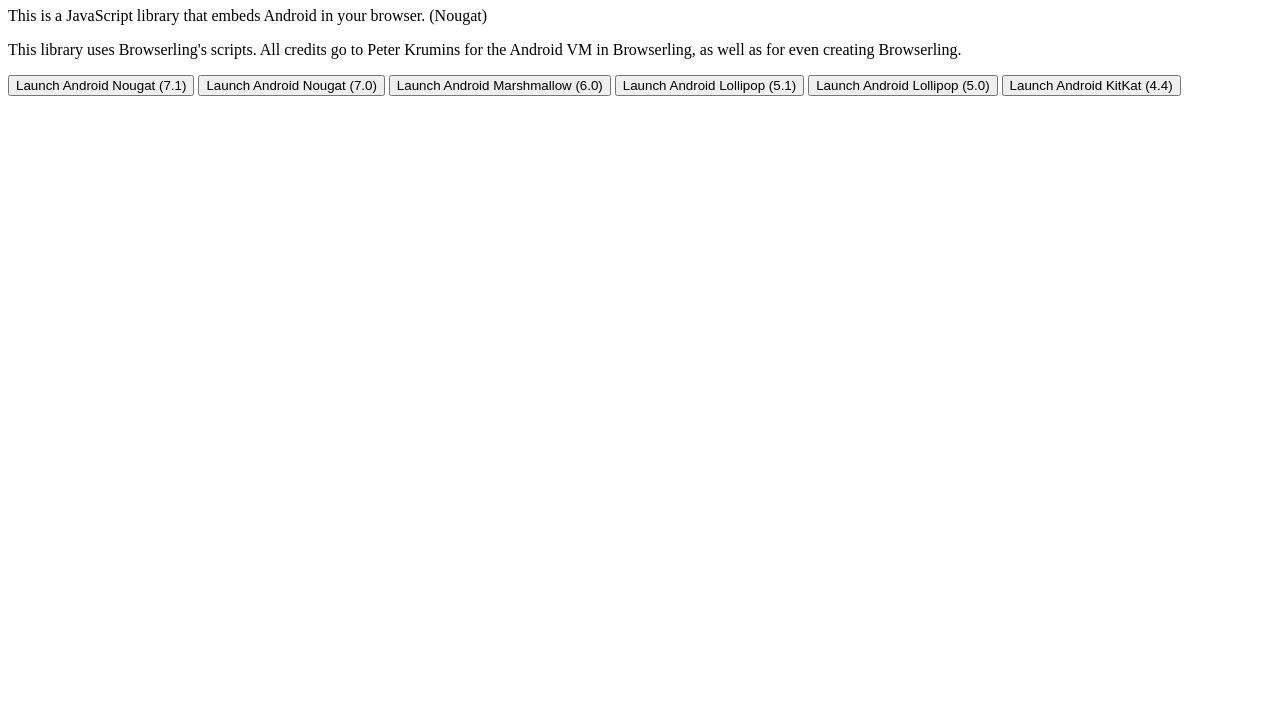
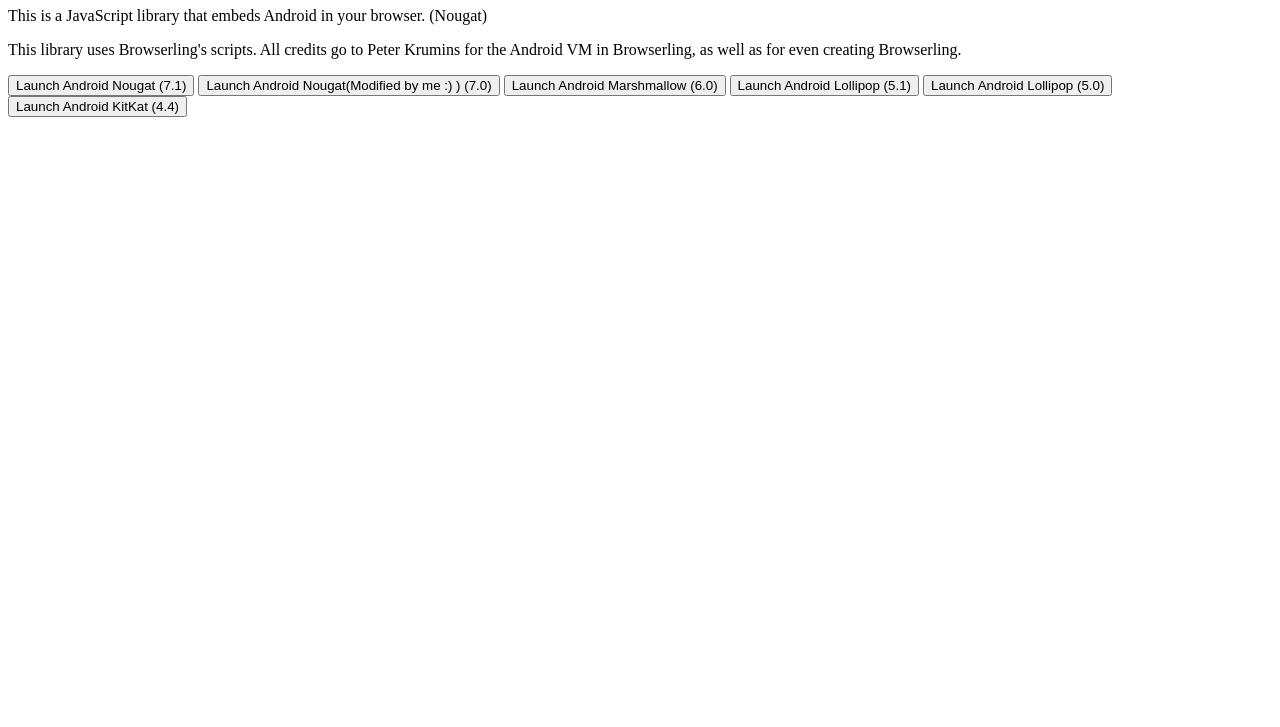
Before and after one commit to TechGeekUnited/Android-Emulator, a plain HTML site: page nougat.glitch.me/index.html in a window 1280 px wide. Shown: the part 73-800 px from the top of the page. Drawn offline with Linux system fonts and the light colour scheme.

Commit message:
Update index.html

```diff
--- a/nougat.glitch.me/index.html
+++ b/nougat.glitch.me/index.html
@@ -13,7 +13,7 @@
     Launch Android Nougat (7.1)
   </button>
     <button onclick="nougat.launch('#display', '7.0', true, true);">
-    Launch Android Nougat (7.0)
+    Launch Android Nougat(Modified by me :) ) (7.0)
   </button>
     <button onclick="nougat.launch('#display', '6.0', true, true);">
     Launch Android Marshmallow (6.0)
```
